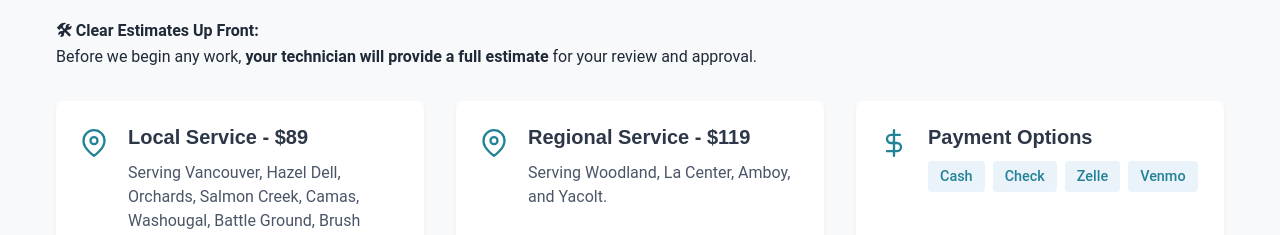
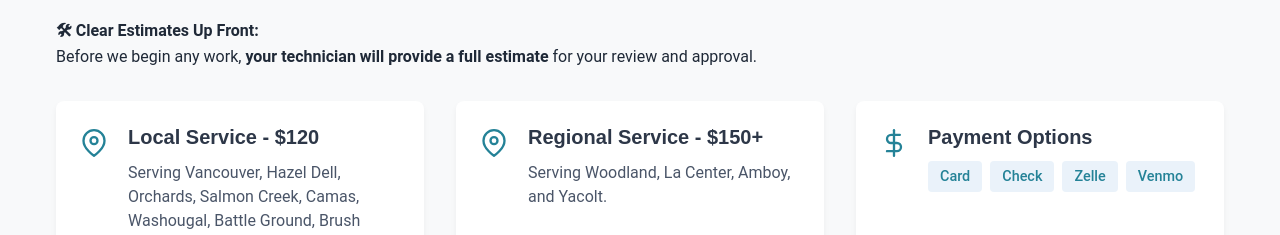
Before and after one commit to pdxserg/appliance-repair-spa, a React (Vite) app: page / in a window 1280 px wide. Shown: the part 4849-5084 px from the top of the page. Built offline with nearby package versions, Linux system fonts and the light colour scheme.

Commit message:
fix: prise

```diff
--- a/src/components/Rates/Rates.tsx
+++ b/src/components/Rates/Rates.tsx
@@ -32,7 +32,7 @@ const Rates = () => {
 								<FiMapPin className={styles.rateIcon}/>
 							</div>
 							<div className={styles.rateDetails}>
-								<h3>Local Service - $89</h3>
+								<h3>Local Service - $120</h3>
 								<p>Serving Vancouver, Hazel Dell, Orchards, Salmon Creek, Camas, Washougal, Battle
 									Ground, Brush Prairie, and Ridgefield.</p>
 							</div>
@@ -43,7 +43,7 @@ const Rates = () => {
 								<FiMapPin className={styles.rateIcon}/>
 							</div>
 							<div className={styles.rateDetails}>
-								<h3>Regional Service - $119</h3>
+								<h3>Regional Service - $150+</h3>
 								<p>Serving Woodland, La Center, Amboy, and Yacolt.</p>
 							</div>
 						</div>
@@ -55,7 +55,7 @@ const Rates = () => {
 							<div className={styles.rateDetails}>
 								<h3>Payment Options</h3>
 								<div className={styles.paymentOptions}>
-									<span className={styles.paymentMethod}>Cash</span>
+									<span className={styles.paymentMethod}>Card</span>
 									<span className={styles.paymentMethod}>Check</span>
 									<span className={styles.paymentMethod}>Zelle</span>
 									<span className={styles.paymentMethod}>Venmo</span>
```
